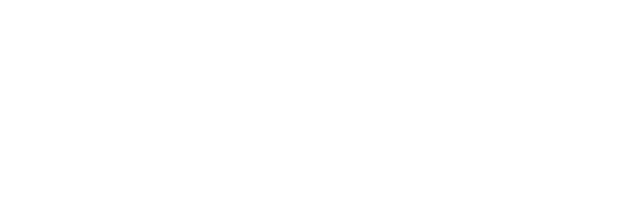
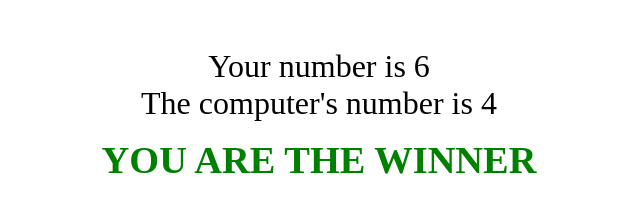
Before and after one commit to luishs0/js-mail-dadi, a plain HTML site: page gioco dei dadi/index.html in a window 1280 px wide. Shown: the whole page, without its empty margins (321-961 px from the left). Drawn offline with Linux system fonts and the light colour scheme.

Commit message:
esercizio finito

```diff
--- /dev/null
+++ b/gioco dei dadi/css/style.css
@@ -0,0 +1,25 @@
+* {
+    margin: 0;
+    padding: 0;
+    box-sizing: border-box;
+}
+
+.dati {
+    margin-top: 3rem;
+    text-align: center;
+    font-size: 2rem;
+}
+
+.msg {
+    text-align: center;
+    margin-top: 1rem;
+    font-size: 2.4rem;
+}
+
+.true {
+    color: green;
+}
+
+.false {
+    color: red;
+}
--- a/gioco dei dadi/index.html
+++ b/gioco dei dadi/index.html
@@ -5,8 +5,33 @@
     <meta http-equiv="X-UA-Compatible" content="IE=edge">
     <meta name="viewport" content="width=device-width, initial-scale=1.0">
     <title>Dadi</title>
+
+    <link rel="stylesheet" href="css/style.css">
 </head>
 <body>
+
+    <div class="dati">
+
+        <div class="numberUser">
+
+
+        </div>
+
+
+
+        <div class="numberComputer">
+
+
+        </div>
+
+    </div>
+
+
+    <div class="msg">
+
+
+    </div>
+
 
     <script src="js/script.js"></script>
 </body>
--- a/gioco dei dadi/js/script.js
+++ b/gioco dei dadi/js/script.js
@@ -0,0 +1,25 @@
+let numberUser = Math.floor(Math.random() * (6 - 1 + 1) ) + 1;
+let numberComputer = Math.floor(Math.random() * (6 - 1 + 1) ) + 1;
+
+console.log(numberUser, numberComputer);
+
+let userMsg = document.querySelector(".numberUser");
+let computerMsg = document.querySelector(".numberComputer");
+
+userMsg.innerHTML = `Your number is ${numberUser}`;
+computerMsg.innerHTML = `The computer's number is ${numberComputer}`;
+
+let finalMsg = document.querySelector(".msg");
+
+let victory = false;
+
+
+if (numberUser > numberComputer) {
+    victory = true
+}
+
+if (victory) {
+    finalMsg.innerHTML = `<strong class="${victory}">YOU ARE THE WINNER</strong>`
+} else {
+    finalMsg.innerHTML = `<strong class="${victory}">YOU LOOSE</strong>`
+}
```
